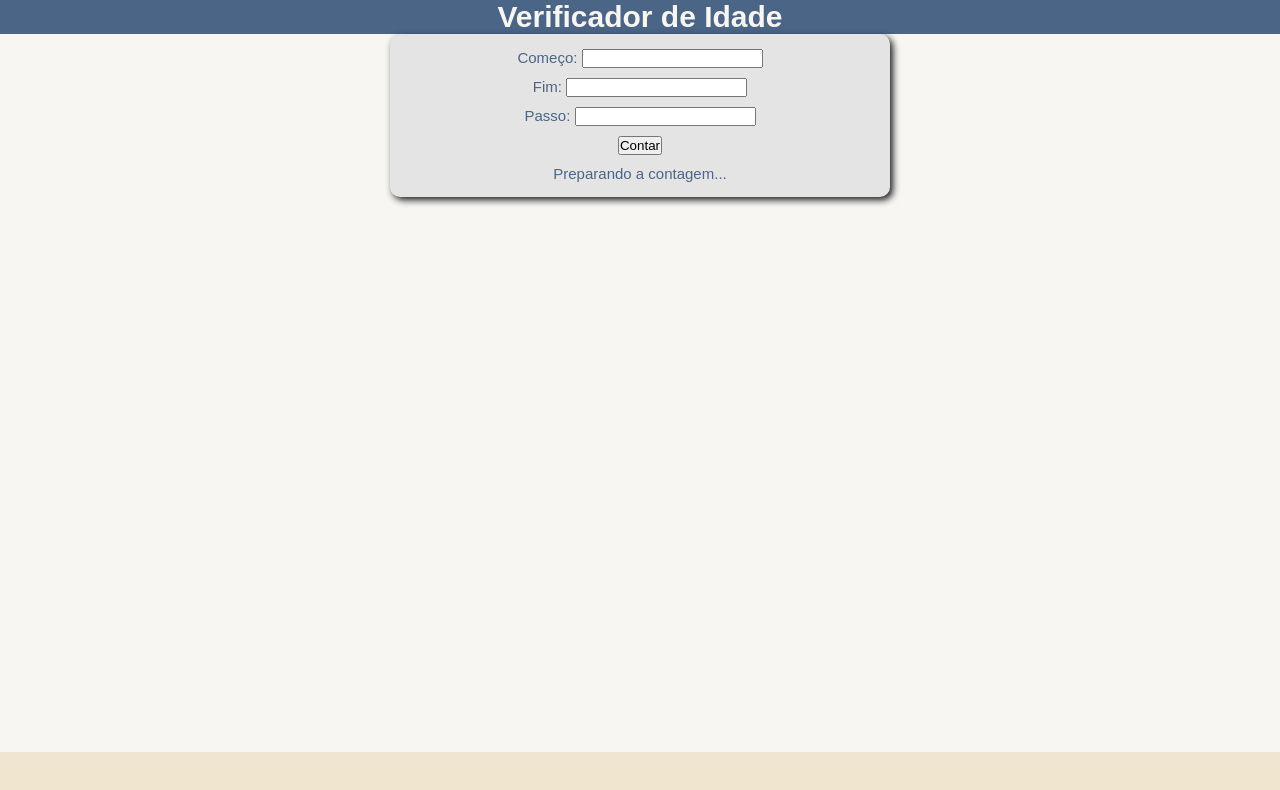
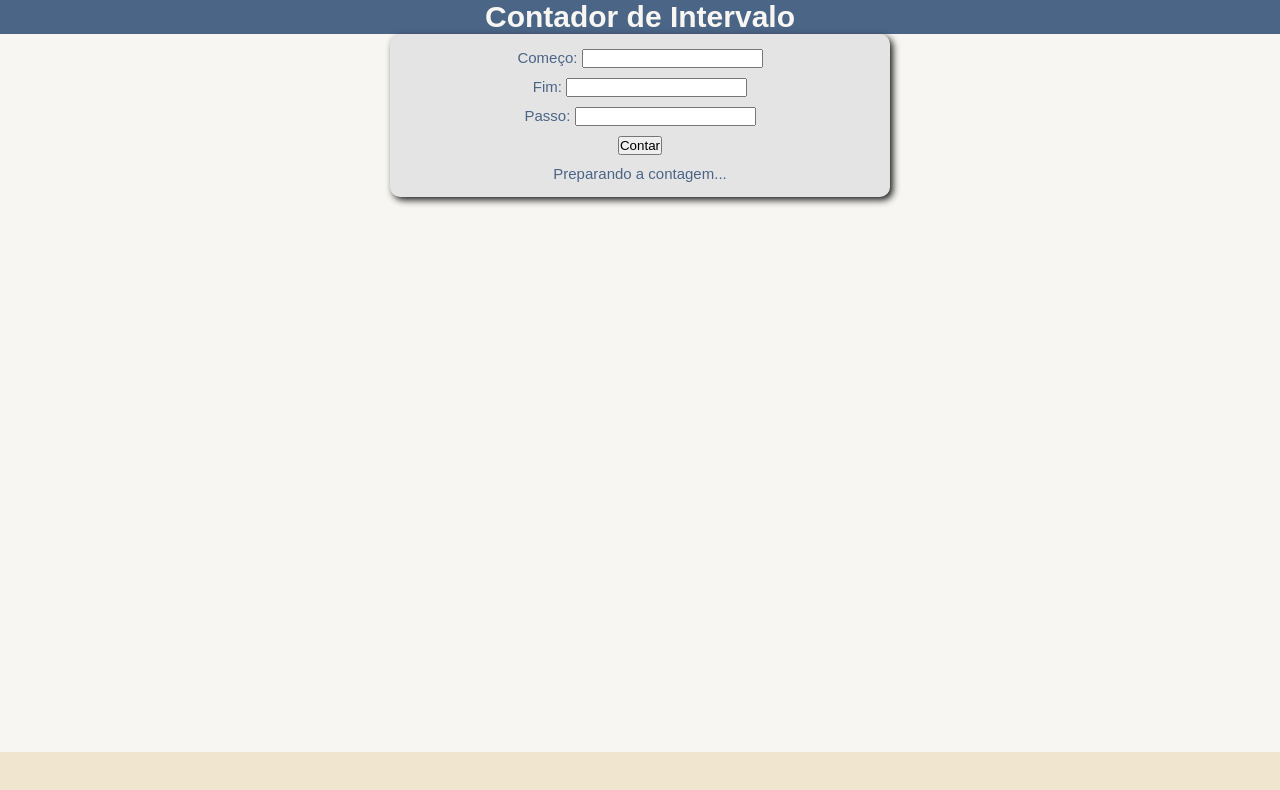
Before and after one commit to jfelipedev/WebDev-Studies, a plain HTML site: page Counter/index.html in a window 1280 px wide. Drawn offline with Linux system fonts and the light colour scheme.

Commit message:
index ajustado

```diff
--- a/Counter/index.html
+++ b/Counter/index.html
@@ -9,7 +9,7 @@
 </head>
 <body>
     <header class="topo">
-        <h1>Verificador de Idade</h1>
+        <h1>Contador de Intervalo</h1>
     </header>
     <section class="corpo">
       <div>
```
